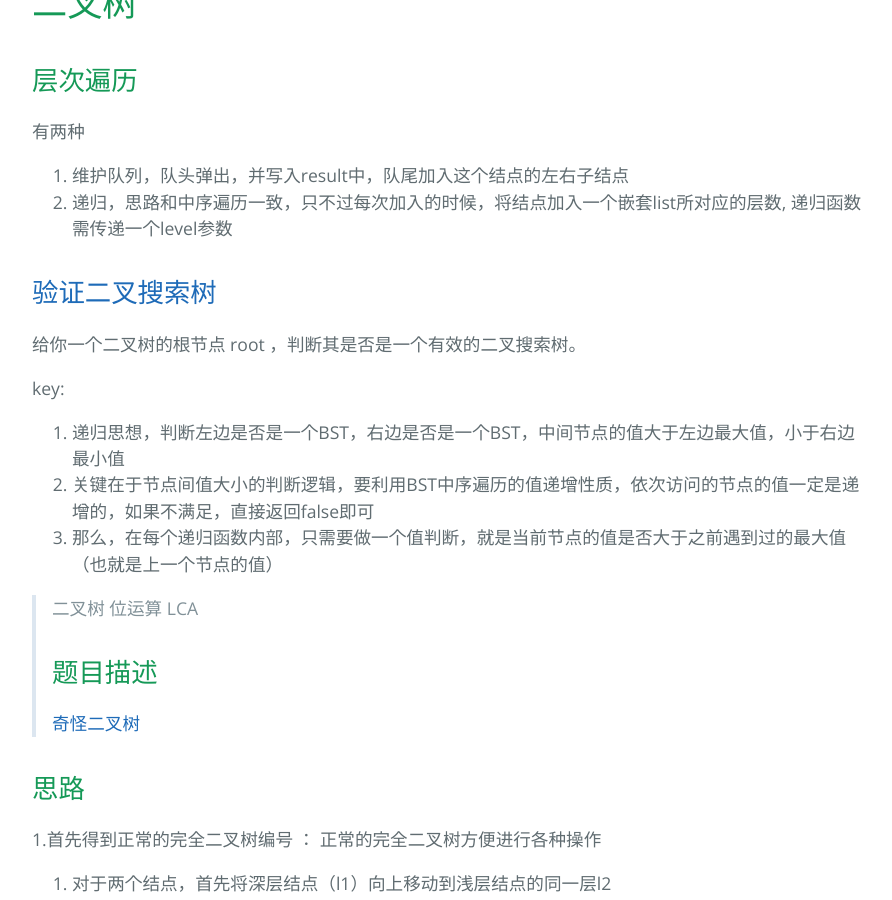
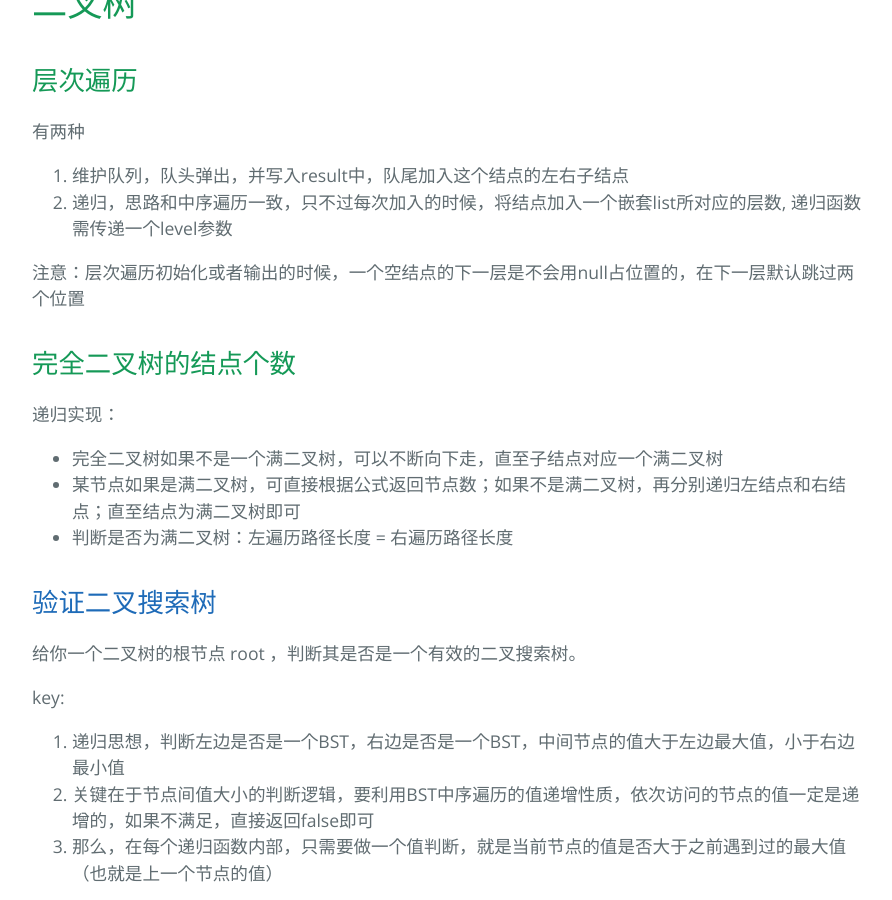
Before and after one commit to Ziyangpig/Note_LeetCode, a Jekyll site: the page built from Ali.md, in a window 1280 px wide and 900 px high, scrolled down 12660 px. Shown: the whole window, without its empty margins (192-1084 px from the left). Built offline with Jekyll 4.4.1, drawn with Linux system fonts in a browser that asks for light colours; our own code applies the rules of GitHub Pages for plain Markdown files; formulas are drawn with MathJax 3.

Commit message:
Update Ali.md

```diff
--- a/Ali.md
+++ b/Ali.md
@@ -450,6 +450,13 @@ d.pop()           # 右侧出队 → 2
 1. 维护队列，队头弹出，并写入result中，队尾加入这个结点的左右子结点
 2. 递归，思路和中序遍历一致，只不过每次加入的时候，将结点加入一个嵌套list所对应的层数, 递归函数需传递一个level参数
 
+注意：层次遍历初始化或者输出的时候，一个空结点的下一层是不会用null占位置的，在下一层默认跳过两个位置
+
+## 完全二叉树的结点个数
+递归实现：
+- 完全二叉树如果不是一个满二叉树，可以不断向下走，直至子结点对应一个满二叉树
+- 某节点如果是满二叉树，可直接根据公式返回节点数；如果不是满二叉树，再分别递归左结点和右结点；直至结点为满二叉树即可
+- 判断是否为满二叉树：左遍历路径长度 = 右遍历路径长度
 
 ## [验证二叉搜索树](https://leetcode.cn/problems/validate-binary-search-tree/description/)
 
```
